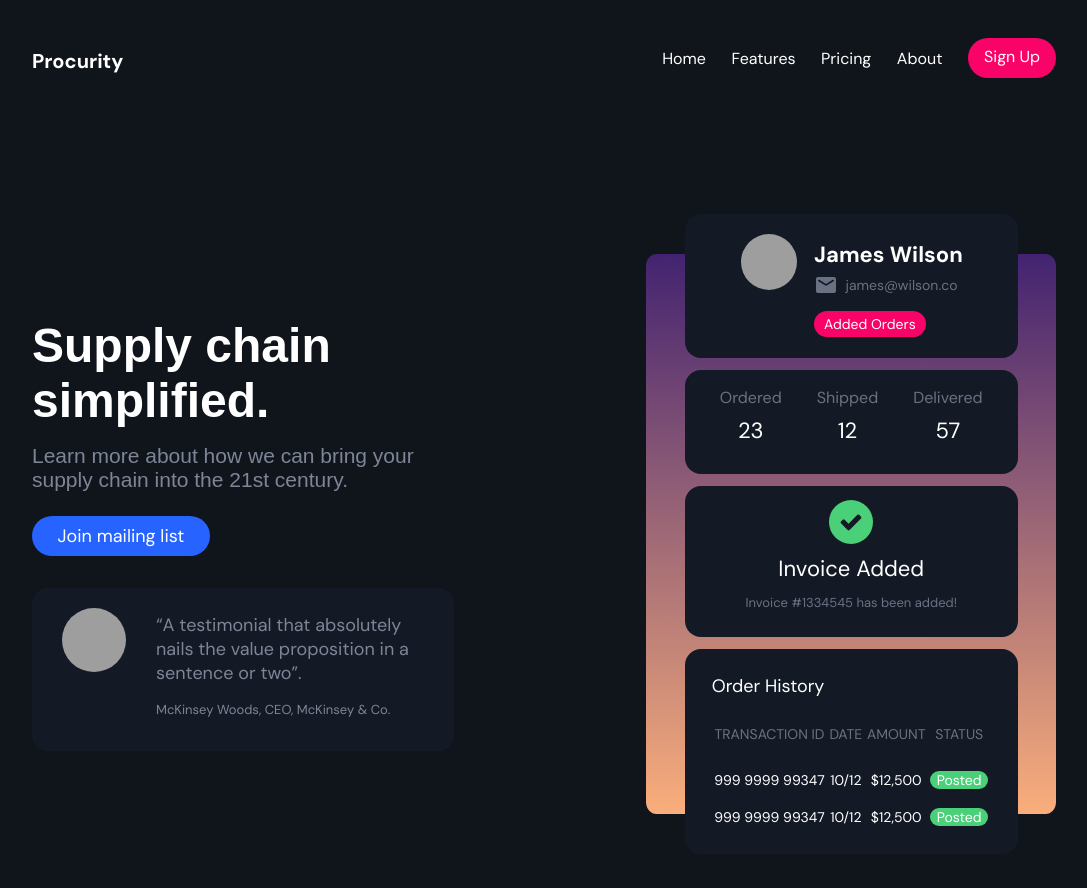
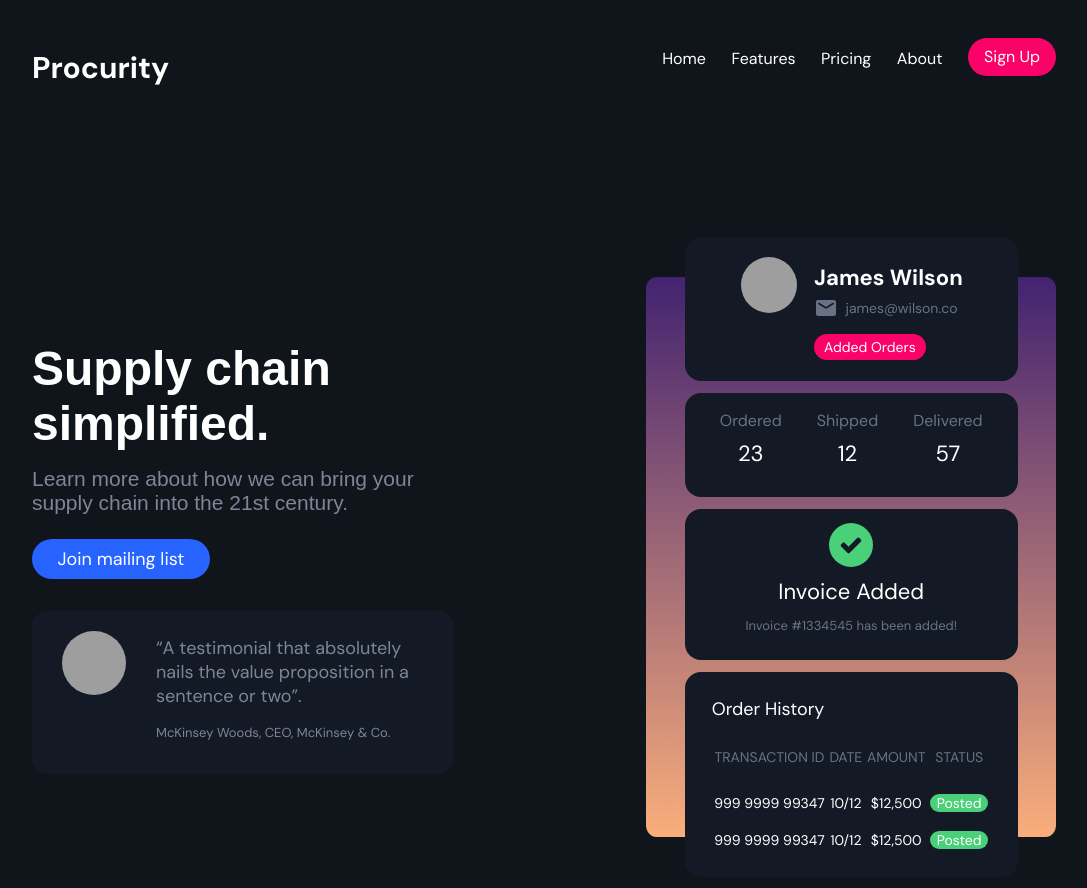
Before and after one commit to rayanwaked/procure-project, a React (Create React App) app: page / in a window 1280 px wide. Shown: the top 888 px of the page, without its empty margins (96-1183 px from the left). Built offline with nearby package versions, Linux system fonts and the light colour scheme; grey boxes are pictures that could not be loaded.

Commit message:
Larger logo on desktop. Fixed sign up button height.

```diff
--- a/src/pages/landing/navigation/navigation.css
+++ b/src/pages/landing/navigation/navigation.css
@@ -13,9 +13,10 @@
 .LandingNavigationLogo {
     color: #fff;
     font-family: 'DM Sans', regular, sans-serif;
-    font-size: 20px;
+    font-size: 30px;
     font-weight: bold;
     margin-top: 48px;
+    box-sizing: border-box;
 }
 
 @media (min-width: 850px) {
@@ -25,12 +26,14 @@
         flex-direction: row;
         justify-content: flex-end;
         gap: 2vw;
+        box-sizing: border-box !important;
     }
 
     .LandingNavigationLink {
         color: #fff;
         font-family: 'DM Sans', regular, sans-serif;
         margin-top: 48px;
+
     }
 
     .LandingNavigationButton {
@@ -39,6 +42,8 @@
         padding-left: 16px;
         padding-right: 16px;
         border-radius: 100px;
+        height: 22px;
+
         display: flex;
         color: white;
         font-family: 'DM Sans', regular, sans-serif;
```
